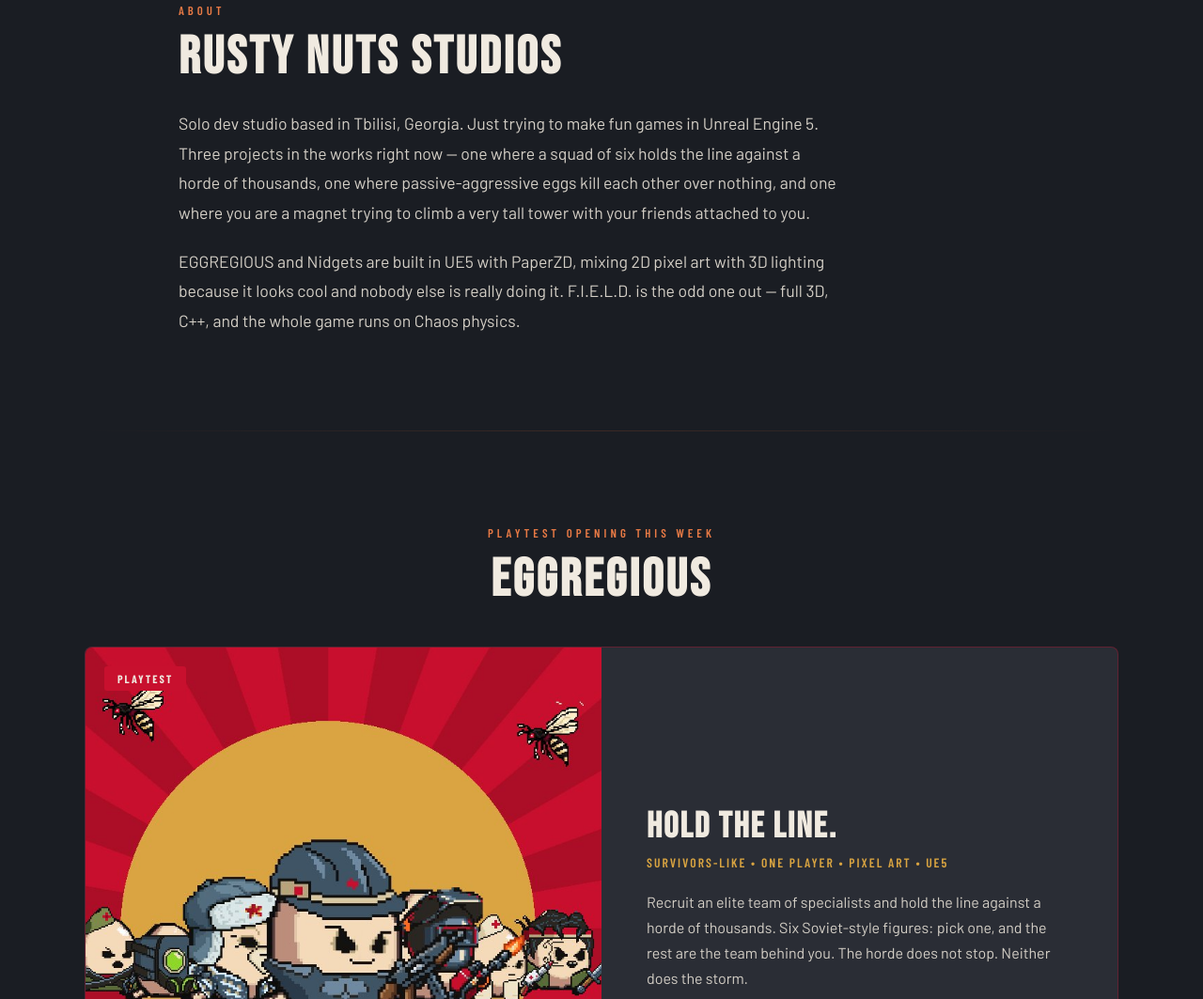
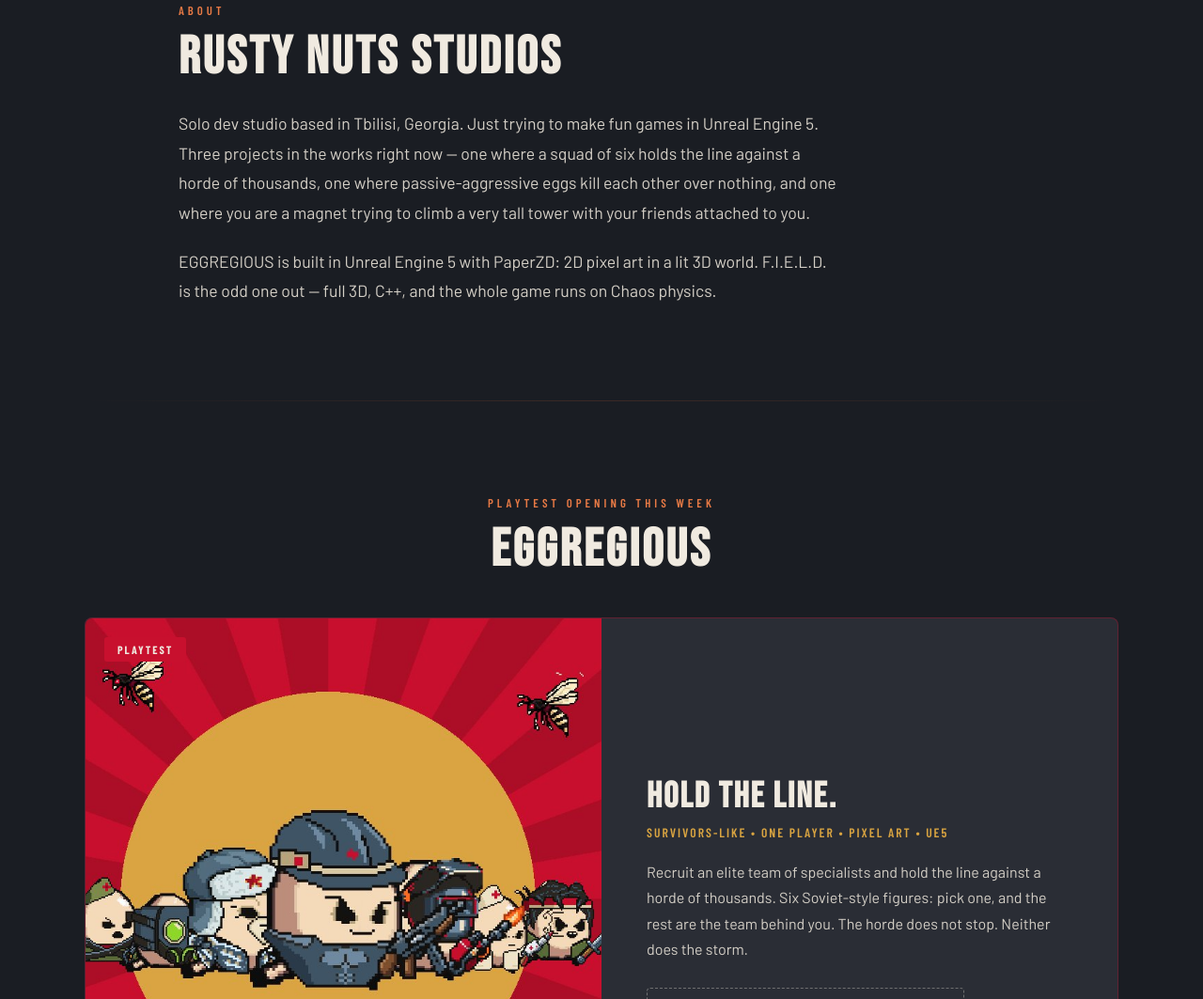
Before and after one commit to RustyNutsStudios/Website, a plain HTML site: page index.html in a window 1280 px wide. Shown: the part 707-1770 px from the top of the page at 94% size. Drawn offline with nearby package versions, Linux system fonts and the light colour scheme.

Commit message:
Home: About line names EGGREGIOUS alone (Nidgets engine left for Tommy to confirm)
Co-Authored-By: Claude Fable 5.1 <noreply@anthropic.com>

```diff
--- a/index.html
+++ b/index.html
@@ -51,7 +51,7 @@
         <h2 class="section-title">Rusty Nuts Studios</h2>
         <div class="about-text">
             <p>Solo dev studio based in Tbilisi, Georgia. Just trying to make fun games in Unreal Engine 5. Three projects in the works right now — one where a squad of six holds the line against a horde of thousands, one where passive-aggressive eggs kill each other over nothing, and one where you are a magnet trying to climb a very tall tower with your friends attached to you.</p>
-            <p>EGGREGIOUS and Nidgets are built in UE5 with PaperZD, mixing 2D pixel art with 3D lighting because it looks cool and nobody else is really doing it. F.I.E.L.D. is the odd one out &mdash; full 3D, C++, and the whole game runs on Chaos physics.</p>
+            <p>EGGREGIOUS is built in Unreal Engine 5 with PaperZD: 2D pixel art in a lit 3D world. F.I.E.L.D. is the odd one out &mdash; full 3D, C++, and the whole game runs on Chaos physics.</p>
         </div>
     </div>
 </section>
```
